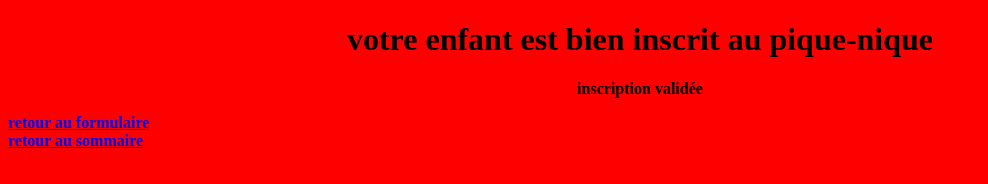
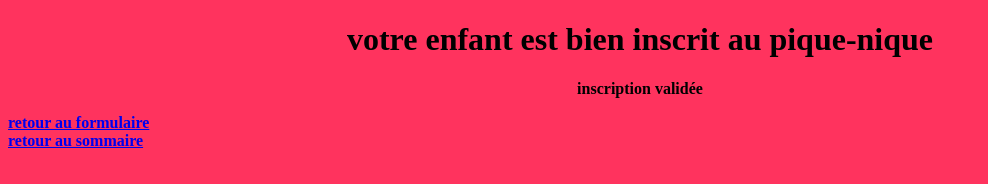
Before and after one commit to rom1-78/rom1-78.github.io, a plain HTML site: page validation.html in a window 1280 px wide. Shown: the whole page, without its empty margins (0-988 px from the left). Drawn offline with Linux system fonts and the light colour scheme.

Commit message:
Add files via upload

```diff
--- a/validation.html
+++ b/validation.html
@@ -6,7 +6,7 @@
 		<h1>votre enfant est bien inscrit au pique-nique</h1>
 	</center>
 </head>
-<body bgcolor="red">
+<body bgcolor="#ff335e">
 	<center>
 		<b><p>inscription validée</p></b>
 	</center>
```
